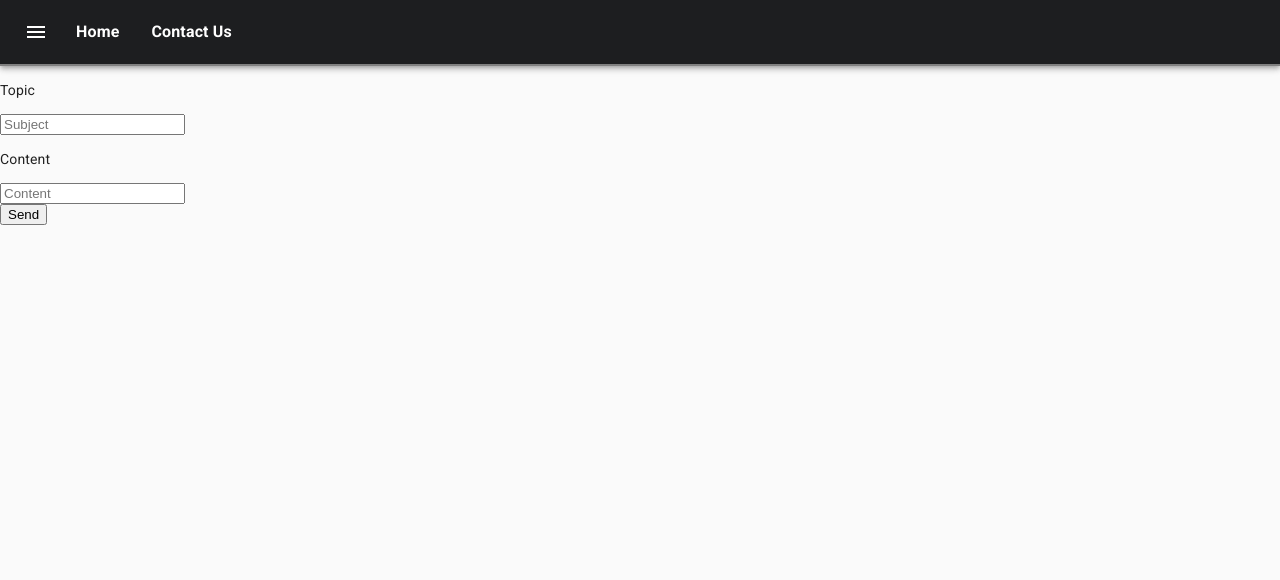
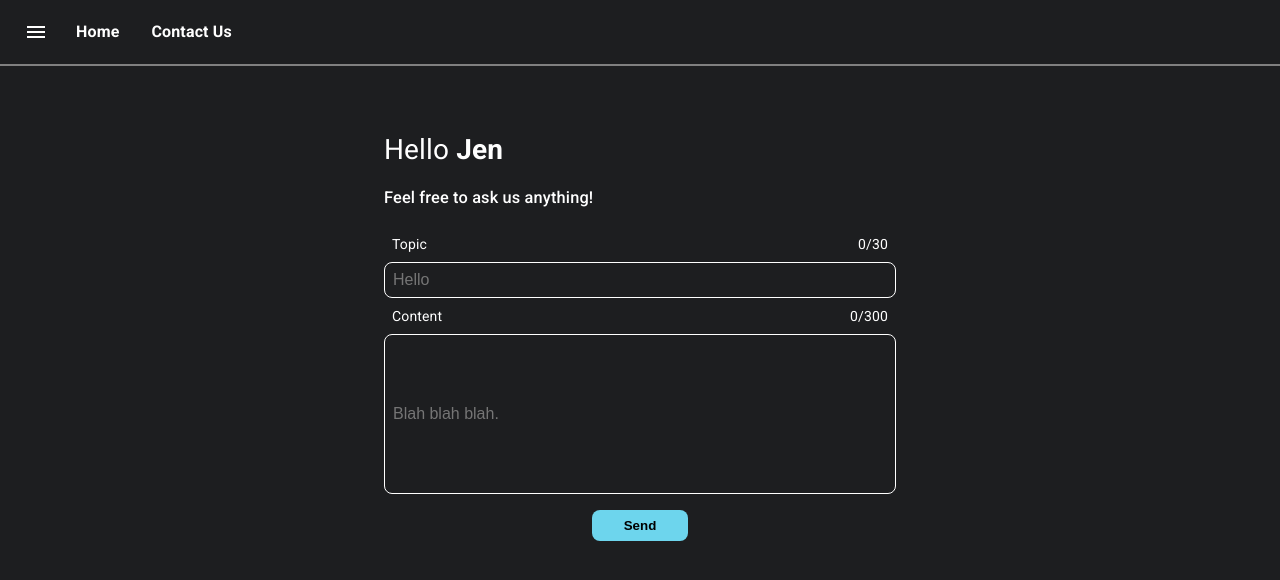
Before and after one commit to JangkarBumi/avl_exam, a React (Create React App) app in the folder client/: page /contact in a window 1280 px wide. Shown: the top 580 px of the page. Built offline with nearby package versions, Linux system fonts and the light colour scheme.

Commit message:
styling contact component

```diff
--- a/client/src/App.css
+++ b/client/src/App.css
@@ -63,3 +63,73 @@
   font-size: 1rem;
   margin-right: 2rem;
 }
+
+/* Contact */
+.contact-container {
+  background-color: #1d1e20;
+  height: 100vh;
+  color: white;
+  display: flex;
+  justify-content: center;
+}
+
+.contact-title {
+  margin-top: 4rem;
+  margin-bottom: 0rem;
+}
+
+.contact-subtitle {
+  font-weight: 500;
+}
+
+.contact-title span {
+  font-weight: 400;
+}
+
+.contact-form {
+  width: 40vw;
+  display: flex;
+  flex-direction: column;
+}
+
+.contact-form div input[type='text'] {
+  width: 100%;
+  border: 1px solid white;
+  padding: 0.5rem;
+  border-radius: 0.5rem;
+}
+
+.contact-form div input[type='text'],
+textarea {
+  background-color: #1d1e20;
+  color: white;
+  font-size: medium;
+}
+
+.contact-form div input[type='text']:focus {
+  outline: none;
+}
+
+.content-area {
+  height: 20vh;
+}
+
+.submit-button {
+  margin-top: 1rem;
+  padding-left: 2rem;
+  padding-right: 2rem;
+  padding-top: 0.5rem;
+  padding-bottom: 0.5rem;
+  border-radius: 0.5rem;
+  background-color: #6dd5ed;
+  font-weight: bold;
+  outline: none;
+  border: none;
+  align-self: center;
+}
+
+.length-limit {
+  display: flex;
+  justify-content: space-between;
+  margin: 0.5rem;
+}
--- a/client/src/App.js
+++ b/client/src/App.js
@@ -11,7 +11,7 @@ function App() {
       <CssBaseline></CssBaseline>
       <Switch>
         <Route exact path="/" component={Homepage}></Route>
-        <Route path="/contact" component={Contact}></Route>
+        <Route path="/contact" component={Contact} name={'Jen'}></Route>
         {/* <Route path="/problem/:problemId" component={Problem}></Route>  */}
       </Switch>
     </Router>
--- a/client/src/components/Contact.js
+++ b/client/src/components/Contact.js
@@ -1,6 +1,6 @@
 import axios from 'axios';
 import React, { useState } from 'react';
-import Navbar from './Navbar'
+import Navbar from './Navbar';
 
 const Contact = () => {
   const [formData, setFormData] = useState({
@@ -31,34 +31,53 @@ const Contact = () => {
     }
   };
 
+  let name = ' Jen';
+
   return (
     <div>
       <Navbar></Navbar>
-      <form onSubmit={onSubmit}>
+      <div className="contact-container">
+        <form className="contact-form" onSubmit={onSubmit}>
+          <h1 className="contact-title">
+            <span>Hello</span>
+            {name}
+          </h1>
+          <h3 className="contact-subtitle">Feel free to ask us anything!</h3>
           <div>
-          <p>Topic</p>
+            <div className="length-limit">
+              <span>Topic</span>
+              <span>{subject.length}/30</span>
+            </div>
+
             <input
               type="text"
-            placeholder="Subject"
+              placeholder="Hello"
               name="subject"
               value={subject}
               onChange={onChange}
+              maxLength="30"
               required
             />
           </div>
           <div>
-          <p>Content</p>
+            <div className="length-limit">
+              <span>Content</span>
+              <span>{content.length}/300</span>
+            </div>
             <input
               type="text"
-            placeholder="Content"
+              placeholder="Blah blah blah."
               name="content"
               value={content}
               onChange={onChange}
               required
+              className="content-area"
+              maxLength="300"
             />
           </div>
-        <input type="submit" value="Send" />
+          <input className="submit-button" type="submit" value="Send" />
         </form>
+      </div>
     </div>
   );
 };
```
Also changed, not shown: 1 other file (tests, documents, lock files or other folders). Lines whose indentation alone changed are shown as unchanged.
